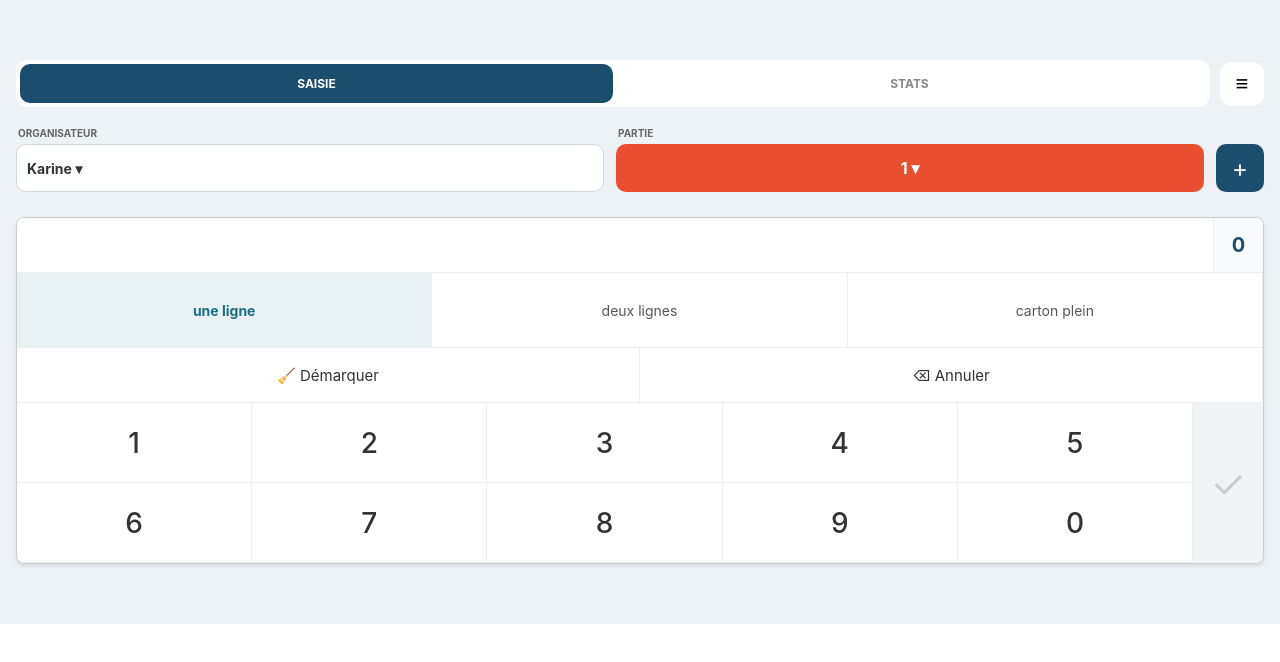
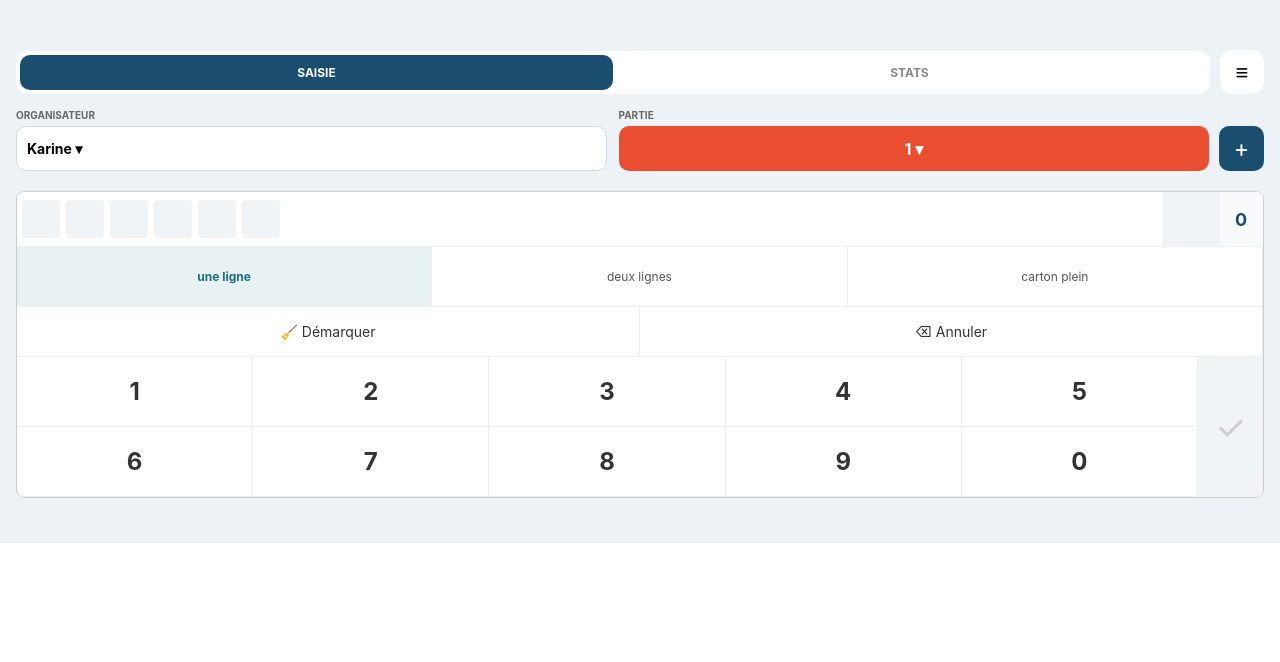
Before and after one commit to Git1602051961/statslotos, a React (Vite) app: page / in a window 1280 px wide. Shown: the top 662 px of the page. Built offline with nearby package versions, Linux system fonts and the light colour scheme.

Commit message:
Update App.tsx

```diff
--- a/App.tsx
+++ b/App.tsx
@@ -1,5 +1,5 @@
-import React, { useState, useEffect } from 'react';
-import { View, Text, TouchableOpacity, StyleSheet, Modal, FlatList, Alert, TextInput, ScrollView } from 'react-native';
+import React, { useState } from 'react';
+import { View, Text, TouchableOpacity, StyleSheet, Modal, FlatList, Alert, TextInput, ScrollView, Dimensions } from 'react-native';
 
 // --- TYPES ---
 interface NumeroSaisi {
@@ -43,7 +43,7 @@ export default function LotoApp() {
       const num = parseInt(nextInput);
       if (num >= 1 && num <= 90) validerNumero(num);
       else {
-        Alert.alert("Erreur", "Le numéro doit être entre 1 et 90");
+        alert("Erreur: Le numéro doit être entre 1 et 90");
         setCurrentInput('');
       }
     } else {
@@ -78,37 +78,10 @@ export default function LotoApp() {
   };
 
   const viderHistorique = () => {
-    Alert.alert("Démarquer", "Voulez-vous vider l'historique ?", [
-      { text: "Non" },
-      { text: "Oui", onPress: () => setOrganisateurs(prev => prev.map(o => o.id === selectedOrgId ? {...o, history:[]} : o)) }
-    ]);
-  };
-
-  const supprimerOrganisateur = () => {
-    if (organisateurs.length <= 1) return;
-    const nouveaux = organisateurs.filter(o => o.id !== selectedOrgId);
-    setOrganisateurs(nouveaux);
-    setSelectedOrgId(nouveaux[0].id);
-    setMenuVisible(false);
-  };
-
-  // --- LOGIQUE STATS ---
-  const getFilteredStats = (filterMode: string, specialType: 'NORMAL' | 'BINGO' | 'SUPER' = 'NORMAL') => {
-    const counts: { [key: number]: number } = {};
-    currentOrg.history.forEach(item => {
-      let match = false;
-      if (specialType === 'NORMAL') match = item.mode === filterMode && item.typePartie !== "Bingo" && item.typePartie !== "Super";
-      else if (specialType === 'BINGO') match = item.typePartie === "Bingo";
-      else if (specialType === 'SUPER') match = item.typePartie === "Super";
-
-      if (match) {
-        if (statPeriod === 'GLOBAL' || item.date === today) {
-          counts[item.val] = (counts[item.val] || 0) + 1;
+    const confirmation = window.confirm("Voulez-vous vraiment démarquer (vider l'historique) ?");
+    if (confirmation) {
+        setOrganisateurs(prev => prev.map(o => o.id === selectedOrgId ? {...o, history:[]} : o));
     }
-      }
-    });
-    return Object.entries(counts).map(([num, count]) => ({ num: parseInt(num), count }))
-      .sort((a, b) => b.count - a.count).slice(0, 10);
   };
 
   return (
@@ -124,38 +97,33 @@ export default function LotoApp() {
 
       {view === 'SAISIE' ? (
         <View style={{flex: 1}}>
-          {/* SÉLECTIONS DU HAUT - PLUS ESPACÉES */}
           <View style={styles.headerSelectionRow}>
             <TouchableOpacity style={styles.flexOne} onPress={() => setModalSelectOrgVisible(true)}>
               <Text style={styles.labelHeader}>ORGANISATEUR</Text>
               <View style={styles.whiteBox}><Text style={styles.boldText} numberOfLines={1}>{currentOrg.nom} ▾</Text></View>
             </TouchableOpacity>
-
             <View style={{width: 12}} />
-
             <TouchableOpacity style={styles.flexOne} onPress={() => setModalPartieVisible(true)}>
               <Text style={styles.labelHeader}>PARTIE</Text>
               <View style={styles.partieBadge}><Text style={styles.partieBadgeText}>{selectedTypePartie} ▾</Text></View>
             </TouchableOpacity>
-
             <TouchableOpacity style={styles.plusBtn} onPress={() => setModalAddOrgVisible(true)}><Text style={{color: '#fff', fontSize: 24}}>+</Text></TouchableOpacity>
           </View>
 
-          {/* PAVÉ NUMÉRIQUE - DESIGN AÉRÉ */}
           <View style={styles.mainNumpadCard}>
-            {/* 1. BARRE HISTORIQUE */}
+            {/* BARRE HISTORIQUE (NUMÉROS EN CARRÉS) */}
             <View style={styles.numHistoryBar}>
               <View style={styles.historyScrollArea}>
                 {[6, 5, 4, 3, 2, 1].map((offset) => {
                   const val = currentOrg.history[offset]?.val;
                   return (
-                    <View key={offset} style={[styles.historySlot, val ? styles.bgBlue : styles.bgEmpty]}>
+                    <View key={offset} style={[styles.historySlotSquare, val ? styles.bgBlue : styles.bgEmpty]}>
                       <Text style={styles.historyText}>{val || ''}</Text>
                     </View>
                   );
                 })}
               </View>
-              <View style={[styles.lastNumSlot, currentOrg.history[0] ? styles.bgBrown : styles.bgEmpty]}>
+              <View style={[styles.lastNumSlotSquare, currentOrg.history[0] ? styles.bgBrown : styles.bgEmpty]}>
                 <Text style={styles.historyText}>{currentOrg.history[0]?.val || ''}</Text>
               </View>
               <View style={styles.counterSection}>
@@ -163,7 +131,6 @@ export default function LotoApp() {
               </View>
             </View>
 
-            {/* 2. MODES DE JEU (Hauteur augmentée) */}
             <View style={styles.modeGrid}>
               {['Une ligne', 'Deux lignes', 'Carton plein'].map(m => (
                 <TouchableOpacity key={m} onPress={() => setMode(m)} style={[styles.modeItem, mode === m && styles.modeItemActive]}>
@@ -172,7 +139,6 @@ export default function LotoApp() {
               ))}
             </View>
 
-            {/* 3. ACTIONS (Plus de marge interne) */}
             <View style={styles.actionRow}>
               <TouchableOpacity style={styles.actionBtn} onPress={viderHistorique}>
                 <Text style={styles.actionBtnText}>🧹 Démarquer</Text>
@@ -182,7 +148,6 @@ export default function LotoApp() {
               </TouchableOpacity>
             </View>
 
-            {/* 4. GRILLE CHIFFRES (Plus haute) */}
             <View style={styles.numpadGrid}>
               <View style={styles.numbersPart}>
                 <View style={styles.keyRow}>
@@ -197,12 +162,10 @@ export default function LotoApp() {
                 </View>
               </View>
               <TouchableOpacity style={styles.checkBtn} onPress={() => { if(currentInput.length === 1) validerNumero(parseInt(currentInput)) }}>
-                <Text style={[styles.checkIcon, currentInput.length === 1 && {color: '#1B6E85'}]}>✓</Text>
+                <Text style={[styles.checkIcon, currentInput.length === 1 ? {color: '#1B6E85'} : {color: '#CCC'}]}>✓</Text>
               </TouchableOpacity>
             </View>
           </View>
-
-          {/* Saisie en cours plus visible */}
           <View style={styles.currentSaisieContainer}>
             {currentInput.length > 0 && <Text style={styles.currentSaisieText}>Entrée : {currentInput}</Text>}
           </View>
@@ -211,47 +174,73 @@ export default function LotoApp() {
         <ScrollView style={styles.statsContainer}>
           <Text style={styles.titleLarge}>Fréquence des numéros</Text>
           <View style={styles.periodRow}>
-            <TouchableOpacity onPress={() => setStatPeriod('JOUR')} style={[styles.periodBtn, statPeriod === 'JOUR' && styles.periodActive]}><Text style={statPeriod === 'JOUR' && {color:'#fff'}}>Aujourd'hui</Text></TouchableOpacity>
-            <TouchableOpacity onPress={() => setStatPeriod('GLOBAL')} style={[styles.periodBtn, statPeriod === 'GLOBAL' && styles.periodActive]}><Text style={statPeriod === 'GLOBAL' && {color:'#fff'}}>Historique</Text></TouchableOpacity>
+            <TouchableOpacity onPress={() => setStatPeriod('JOUR')} style={[styles.periodBtn, statPeriod === 'JOUR' && styles.periodActive]}><Text style={statPeriod === 'JOUR' ? {color:'#fff'} : null}>Aujourd'hui</Text></TouchableOpacity>
+            <TouchableOpacity onPress={() => setStatPeriod('GLOBAL')} style={[styles.periodBtn, statPeriod === 'GLOBAL' && styles.periodActive]}><Text style={statPeriod === 'GLOBAL' ? {color:'#fff'} : null}>Historique</Text></TouchableOpacity>
           </View>
-          <StatSection title="TOP 1 LIGNE" data={getFilteredStats('Une ligne', 'NORMAL')} color="#1B4D6E" />
-          <StatSection title="TOP 2 LIGNES" data={getFilteredStats('Deux lignes', 'NORMAL')} color="#E94E31" />
-          <StatSection title="TOP CARTON PLEIN" data={getFilteredStats('Carton plein', 'NORMAL')} color="#6A4C93" />
-          <View style={styles.statSeparator} />
-          <StatSection title="TOP BINGO" data={getFilteredStats('', 'BINGO')} color="#DAA520" />
-          <StatSection title="TOP SUPER" data={getFilteredStats('', 'SUPER')} color="#2E8B57" />
         </ScrollView>
       )}
 
-      {/* --- MODALES --- */}
-      <Modal visible={modalPartieVisible} transparent>
-        <View style={styles.overlay}><View style={styles.modalContentLarge}>
+      {/* --- MODALES AVEC BOUTON FERMER --- */}
+
+      {/* Modale Partie */}
+      <Modal visible={modalPartieVisible} transparent animationType="fade">
+        <View style={styles.overlay}>
+            <View style={styles.modalContentLarge}>
+                <View style={styles.modalHeader}>
                     <Text style={styles.titleLarge}>Choisir la Partie</Text>
+                    <TouchableOpacity onPress={() => setModalPartieVisible(false)}><Text style={styles.closeX}>✕</Text></TouchableOpacity>
+                </View>
                 <ScrollView contentContainerStyle={styles.gridParties}>
                     {Array.from({length:21}, (_,i)=>(i+1).toString()).map(p => (
                     <TouchableOpacity key={p} style={[styles.partSquare, selectedTypePartie === p && {backgroundColor:'#E94E31'}]} onPress={()=>{setSelectedTypePartie(p); setModalPartieVisible(false);}}><Text style={[styles.partText, selectedTypePartie === p && {color:'#fff'}]}>{p}</Text></TouchableOpacity>
                     ))}
-            {["Spéciale", "Bingo", "Super"].map(p => (
-              <TouchableOpacity key={p} style={[styles.btnSpecial, selectedTypePartie === p && {backgroundColor:'#E94E31'}]} onPress={()=>{setSelectedTypePartie(p); setModalPartieVisible(false);}}><Text style={[styles.btnSpecialText, selectedTypePartie === p && {color:'#fff'}]}>{p}</Text></TouchableOpacity>
-            ))}
                 </ScrollView>
-        </View></View>
+                <TouchableOpacity style={styles.closeBtnFull} onPress={() => setModalPartieVisible(false)}><Text style={styles.closeBtnText}>FERMER</Text></TouchableOpacity>
+            </View>
+        </View>
       </Modal>
 
-      <Modal visible={modalAddOrgVisible} transparent><View style={styles.overlay}><View style={styles.modalContent}>
-        <TextInput style={styles.input} placeholder="Nom de l'organisateur" value={newOrgName} onChangeText={setNewOrgName} autoFocus />
-        <TouchableOpacity style={styles.primaryBtn} onPress={()=>{if(!newOrgName) return; const id=Date.now().toString(); setOrganisateurs([...organisateurs,{id,nom:newOrgName,history:[]}]); setSelectedOrgId(id); setNewOrgName(''); setModalAddOrgVisible(false);}}><Text style={{color:'#fff', fontWeight: 'bold'}}>CRÉER</Text></TouchableOpacity>
-      </View></View></Modal>
+      {/* Modale Ajouter Org */}
+      <Modal visible={modalAddOrgVisible} transparent animationType="slide">
+        <View style={styles.overlay}>
+            <View style={styles.modalContent}>
+                <Text style={styles.modalTitle}>Nouvel Organisateur</Text>
+                <TextInput style={styles.input} placeholder="Nom..." value={newOrgName} onChangeText={setNewOrgName} autoFocus />
+                <View style={styles.modalRowBtns}>
+                    <TouchableOpacity style={[styles.halfBtn, {backgroundColor: '#ccc'}]} onPress={() => setModalAddOrgVisible(false)}><Text>ANNULER</Text></TouchableOpacity>
+                    <TouchableOpacity style={[styles.halfBtn, {backgroundColor: '#1B4D6E'}]} onPress={()=>{if(!newOrgName) return; const id=Date.now().toString(); setOrganisateurs([...organisateurs,{id,nom:newOrgName,history:[]}]); setSelectedOrgId(id); setNewOrgName(''); setModalAddOrgVisible(false);}}><Text style={{color:'#fff'}}>CRÉER</Text></TouchableOpacity>
+                </View>
+            </View>
+        </View>
+      </Modal>
 
-      <Modal visible={modalSelectOrgVisible} transparent><View style={styles.overlay}><View style={styles.modalContent}>
+      {/* Modale Selectionner Org */}
+      <Modal visible={modalSelectOrgVisible} transparent animationType="fade">
+        <View style={styles.overlay}>
+            <View style={styles.modalContent}>
+                <View style={styles.modalHeader}><Text style={styles.modalTitle}>Sélect. Organisateur</Text><TouchableOpacity onPress={()=>setModalSelectOrgVisible(false)}><Text style={styles.closeX}>✕</Text></TouchableOpacity></View>
                 <FlatList data={organisateurs} renderItem={({item})=>(<TouchableOpacity style={styles.orgItem} onPress={()=>{setSelectedOrgId(item.id); setModalSelectOrgVisible(false);}}><Text style={{fontSize: 16}}>{item.nom}</Text></TouchableOpacity>)} />
-      </View></View></Modal>
+                <TouchableOpacity style={styles.closeBtnFull} onPress={()=>setModalSelectOrgVisible(false)}><Text style={styles.closeBtnText}>FERMER</Text></TouchableOpacity>
+            </View>
+        </View>
+      </Modal>
 
+      {/* Menu Principal */}
       <Modal visible={menuVisible} transparent>
         <TouchableOpacity style={styles.overlay} onPress={() => setMenuVisible(false)}>
           <View style={styles.modalContent}>
-            <TouchableOpacity style={styles.modalItem} onPress={supprimerOrganisateur}><Text style={{color: 'red', fontWeight: 'bold'}}>Supprimer cet organisateur</Text></TouchableOpacity>
-            <TouchableOpacity style={styles.modalItem} onPress={() => setMenuVisible(false)}><Text>Fermer</Text></TouchableOpacity>
+            <TouchableOpacity style={styles.modalItem} onPress={() => {
+                if(organisateurs.length > 1) {
+                    const nouveaux = organisateurs.filter(o => o.id !== selectedOrgId);
+                    setOrganisateurs(nouveaux);
+                    setSelectedOrgId(nouveaux[0].id);
+                    setMenuVisible(false);
+                } else {
+                    alert("Impossible de supprimer le dernier organisateur");
+                }
+            }}><Text style={{color: 'red', fontWeight: 'bold'}}>Supprimer cet organisateur</Text></TouchableOpacity>
+            <View style={{height: 1, backgroundColor: '#eee', width: '100%'}} />
+            <TouchableOpacity style={styles.modalItem} onPress={() => setMenuVisible(false)}><Text style={{fontWeight: 'bold', color: '#1B4D6E'}}>FERMER</Text></TouchableOpacity>
           </View>
         </TouchableOpacity>
       </Modal>
@@ -259,99 +248,75 @@ export default function LotoApp() {
   );
 }
 
-const StatSection = ({ title, data, color }: any) => (
-  <View style={{marginBottom: 25}}>
-    <Text style={{fontWeight:'bold', color, fontSize: 12, marginBottom: 10}}>{title}</Text>
-    <View style={{flexDirection:'row', flexWrap:'wrap'}}>
-      {data.map((it:any) => (
-        <View key={it.num} style={{alignItems:'center', marginRight:12, marginBottom:10}}>
-          <View style={{width:34, height:34, borderRadius:17, backgroundColor:color, justifyContent:'center', alignItems:'center'}}><Text style={{color:'#fff', fontWeight:'bold', fontSize:13}}>{it.num}</Text></View>
-          <Text style={{fontSize:10, color:'#666', marginTop: 2}}>x{it.count}</Text>
-        </View>
-      ))}
-    </View>
-  </View>
-);
-
 const styles = StyleSheet.create({
-  container: { flex: 1, backgroundColor: '#EDF2F7', paddingHorizontal: 16, paddingTop: 60 },
-  topNav: { flexDirection: 'row', alignItems: 'center', marginBottom: 20 },
+  container: { flex: 1, backgroundColor: '#EDF2F7', paddingHorizontal: 16, paddingTop: 50 },
+  topNav: { flexDirection: 'row', alignItems: 'center', marginBottom: 15 },
   tabContainer: { flexDirection: 'row', backgroundColor: '#fff', borderRadius: 12, padding: 4, flex: 1, marginRight: 10 },
-  tabBtn: { flex: 1, paddingVertical: 12, alignItems: 'center', borderRadius: 10 },
+  tabBtn: { flex: 1, paddingVertical: 10, alignItems: 'center', borderRadius: 10 },
   tabActive: { backgroundColor: '#1B4D6E' },
   tabText: { color: '#888', fontWeight: 'bold', fontSize: 12 },
   tabTextActive: { color: '#fff' },
   iconBtn: { backgroundColor: '#fff', width: 44, height: 44, borderRadius: 12, justifyContent: 'center', alignItems: 'center' },
+  headerSelectionRow: { flexDirection: 'row', alignItems: 'flex-end', marginBottom: 20 },
+  labelHeader: { fontSize: 10, color: '#666', fontWeight: 'bold', marginBottom: 5 },
+  whiteBox: { backgroundColor: '#fff', borderRadius: 10, padding: 10, height: 45, justifyContent: 'center', borderWidth: 1, borderColor: '#D1D9E0' },
+  boldText: { fontWeight: 'bold', fontSize: 14 },
+  flexOne: { flex: 1 },
+  partieBadge: { backgroundColor: '#E94E31', borderRadius: 10, height: 45, justifyContent: 'center', alignItems: 'center' },
+  partieBadgeText: { color: '#fff', fontWeight: 'bold', fontSize: 16 },
+  plusBtn: { backgroundColor: '#1B4D6E', width: 45, height: 45, borderRadius: 10, justifyContent: 'center', alignItems: 'center', marginLeft: 10 },
 
-  headerSelectionRow: { flexDirection: 'row', alignItems: 'flex-end', marginBottom: 25 },
-  labelHeader: { fontSize: 10, color: '#666', fontWeight: 'bold', marginBottom: 5, marginLeft: 2 },
-  whiteBox: { backgroundColor: '#fff', borderRadius: 10, padding: 10, height: 48, justifyContent: 'center', borderWidth: 1, borderColor: '#D1D9E0' },
-  boldText: { fontWeight: 'bold', fontSize: 14, color: '#333' },
-  flexOne: { flex: 1 },
-  partieBadge: { backgroundColor: '#E94E31', borderRadius: 10, height: 48, justifyContent: 'center', alignItems: 'center' },
-  partieBadgeText: { color: '#fff', fontWeight: 'bold', fontSize: 16 },
-  plusBtn: { backgroundColor: '#1B4D6E', width: 48, height: 48, borderRadius: 10, justifyContent: 'center', alignItems: 'center', marginLeft: 12 },
-
-  // PAVÉ NUMÉRIQUE AÉRÉ
-  mainNumpadCard: {
-    backgroundColor: '#fff',
-    borderRadius: 8,
-    borderWidth: 1,
-    borderColor: '#ccc',
-    overflow: 'hidden',
-    elevation: 3,
-    shadowColor: '#000', shadowOffset: { width: 0, height: 2 }, shadowOpacity: 0.1, shadowRadius: 4
-  },
-
+  // BANDE BLANCHE AVEC CARRÉS
+  mainNumpadCard: { backgroundColor: '#fff', borderRadius: 8, borderWidth: 1, borderColor: '#ccc', overflow: 'hidden' },
   numHistoryBar: { flexDirection: 'row', height: 55, backgroundColor: '#fff', borderBottomWidth: 1, borderBottomColor: '#eee' },
   historyScrollArea: { flex: 1, flexDirection: 'row', alignItems: 'center', paddingLeft: 5 },
-  historySlot: { width: 40, height: 40, borderRadius: 20, justifyContent: 'center', alignItems: 'center', marginRight: 5 },
-  lastNumSlot: { width: 55, height: 55, justifyContent: 'center', alignItems: 'center' },
+  historySlotSquare: { width: 38, height: 38, borderRadius: 4, justifyContent: 'center', alignItems: 'center', marginRight: 6 },
+  lastNumSlotSquare: { width: 55, height: 55, justifyContent: 'center', alignItems: 'center', borderLeftWidth: 1, borderLeftColor: '#eee' },
   bgBlue: { backgroundColor: '#1B6E85' },
   bgBrown: { backgroundColor: '#A5522E' },
-  bgEmpty: { backgroundColor: 'transparent' },
-  counterSection: { width: 50, backgroundColor: '#F8F9FA', alignItems: 'center', justifyContent: 'center', borderLeftWidth: 1, borderLeftColor: '#eee' },
-  historyText: { color: '#fff', fontSize: 20, fontWeight: 'bold' },
-  counterText: { fontSize: 20, color: '#1B4D6E', fontWeight: 'bold' },
+  bgEmpty: { backgroundColor: '#F0F4F7' },
+  counterSection: { width: 45, backgroundColor: '#F8F9FA', alignItems: 'center', justifyContent: 'center', borderLeftWidth: 1, borderLeftColor: '#eee' },
+  historyText: { color: '#fff', fontSize: 18, fontWeight: 'bold' },
+  counterText: { fontSize: 18, color: '#1B4D6E', fontWeight: 'bold' },
 
-  modeGrid: { flexDirection: 'row', height: 75, borderBottomWidth: 1, borderBottomColor: '#eee' },
+  modeGrid: { flexDirection: 'row', height: 60, borderBottomWidth: 1, borderBottomColor: '#eee' },
   modeItem: { flex: 1, justifyContent: 'center', alignItems: 'center', borderRightWidth: 1, borderRightColor: '#eee' },
   modeItemActive: { backgroundColor: '#E8F1F3' },
-  modeItemText: { textAlign: 'center', fontSize: 14, color: '#555', paddingHorizontal: 5 },
+  modeItemText: { fontSize: 12, color: '#555' },
   modeItemTextActive: { color: '#1B6E85', fontWeight: 'bold' },
-
-  actionRow: { flexDirection: 'row', height: 55, borderBottomWidth: 1, borderBottomColor: '#eee' },
-  actionBtn: { flex: 1, flexDirection: 'row', justifyContent: 'center', alignItems: 'center', borderRightWidth: 1, borderRightColor: '#eee' },
-  actionBtnText: { fontSize: 15, color: '#333' },
-
-  numpadGrid: { flexDirection: 'row', height: 160 }, // Hauteur augmentée
+  actionRow: { flexDirection: 'row', height: 50, borderBottomWidth: 1, borderBottomColor: '#eee' },
+  actionBtn: { flex: 1, justifyContent: 'center', alignItems: 'center', borderRightWidth: 1, borderRightColor: '#eee' },
+  actionBtnText: { fontSize: 14, color: '#333' },
+  numpadGrid: { flexDirection: 'row', height: 140 },
   numbersPart: { flex: 1 },
   keyRow: { flexDirection: 'row', flex: 1, borderBottomWidth: 1, borderBottomColor: '#eee' },
   key: { flex: 1, justifyContent: 'center', alignItems: 'center', borderRightWidth: 1, borderRightColor: '#eee' },
-  keyText: { fontSize: 28, color: '#333', fontWeight: '500' },
-  checkBtn: { width: 70, justifyContent: 'center', alignItems: 'center', backgroundColor: '#F0F4F7' },
-  checkIcon: { fontSize: 40, color: '#CCC' },
+  keyText: { fontSize: 24, color: '#333', fontWeight: 'bold' },
+  checkBtn: { width: 65, justifyContent: 'center', alignItems: 'center', backgroundColor: '#F0F4F7' },
+  checkIcon: { fontSize: 35 },
+  currentSaisieContainer: { height: 40, justifyContent: 'center', marginTop: 5 },
+  currentSaisieText: { textAlign: 'center', fontSize: 16, fontWeight: 'bold', color: '#1B6E85' },
 
-  currentSaisieContainer: { height: 50, justifyContent: 'center', marginTop: 10 },
-  currentSaisieText: { textAlign: 'center', fontSize: 18, fontWeight: 'bold', color: '#1B6E85' },
-
-  // STATS ET MODALES
-  statsContainer: { flex: 1, backgroundColor: '#fff', borderRadius: 15, padding: 20 },
-  statSeparator: { height: 1, backgroundColor: '#eee', marginVertical: 20 },
-  titleLarge: { fontSize: 18, fontWeight: 'bold', marginBottom: 20, textAlign: 'center', color: '#1B4D6E' },
-  periodRow: { flexDirection: 'row', justifyContent: 'center', marginBottom: 20 },
-  periodBtn: { paddingVertical: 8, paddingHorizontal: 16, borderRadius: 20, backgroundColor: '#eee', marginHorizontal: 8 },
+  // MODALES
+  overlay: { flex: 1, backgroundColor: 'rgba(0,0,0,0.7)', justifyContent: 'center', alignItems: 'center' },
+  modalContent: { backgroundColor: '#fff', width: '85%', padding: 20, borderRadius: 15 },
+  modalContentLarge: { backgroundColor: '#fff', width: '90%', maxHeight: '80%', padding: 20, borderRadius: 15 },
+  modalHeader: { flexDirection: 'row', justifyContent: 'space-between', alignItems: 'center', marginBottom: 15 },
+  modalTitle: { fontSize: 18, fontWeight: 'bold' },
+  closeX: { fontSize: 24, color: '#999', padding: 5 },
+  gridParties: { flexDirection: 'row', flexWrap: 'wrap', justifyContent: 'space-between' },
+  partSquare: { width: '18%', aspectRatio: 1, backgroundColor: '#F0F4F8', justifyContent: 'center', alignItems: 'center', marginBottom: 10, borderRadius: 8 },
+  partText: { fontWeight: 'bold' },
+  input: { borderBottomWidth: 2, borderColor: '#1B4D6E', marginBottom: 20, fontSize: 18, padding: 5 },
+  modalRowBtns: { flexDirection: 'row', justifyContent: 'space-between' },
+  halfBtn: { flex: 0.48, padding: 12, borderRadius: 8, alignItems: 'center' },
+  closeBtnFull: { backgroundColor: '#F0F4F8', padding: 12, borderRadius: 8, marginTop: 15, alignItems: 'center' },
+  closeBtnText: { fontWeight: 'bold', color: '#666' },
+  orgItem: { padding: 15, borderBottomWidth: 1, borderBottomColor: '#eee' },
+  modalItem: { padding: 20, alignItems: 'center', width: '100%' },
+  statsContainer: { flex: 1, backgroundColor: '#fff', padding: 20, borderRadius: 15 },
+  titleLarge: { fontSize: 18, fontWeight: 'bold', color: '#1B4D6E' },
+  periodRow: { flexDirection: 'row', justifyContent: 'center', marginTop: 15 },
+  periodBtn: { paddingVertical: 8, paddingHorizontal: 15, borderRadius: 20, backgroundColor: '#eee', marginHorizontal: 5 },
   periodActive: { backgroundColor: '#1B4D6E' },
-  overlay: { flex: 1, backgroundColor: 'rgba(0,0,0,0.6)', justifyContent: 'center', alignItems: 'center' },
-  modalContent: { backgroundColor: '#fff', width: '85%', padding: 25, borderRadius: 15 },
-  modalContentLarge: { backgroundColor: '#fff', width: '90%', maxHeight: '85%', padding: 20, borderRadius: 15 },
-  gridParties: { flexDirection: 'row', flexWrap: 'wrap', justifyContent: 'space-between' },
-  partSquare: { width: '18%', aspectRatio: 1, backgroundColor: '#F0F4F8', justifyContent: 'center', alignItems: 'center', marginBottom: 12, borderRadius: 8 },
-  partText: { fontWeight: 'bold', fontSize: 16 },
-  btnSpecial: { width: '31%', padding: 12, backgroundColor: '#F0F4F8', alignItems: 'center', marginBottom: 12, borderRadius: 8 },
-  btnSpecialText: { fontSize: 12, fontWeight: 'bold' },
-  input: { borderBottomWidth: 2, borderColor: '#1B4D6E', marginBottom: 25, fontSize: 18, padding: 8 },
-  primaryBtn: { backgroundColor: '#1B4D6E', padding: 15, borderRadius: 10, alignItems: 'center' },
-  orgItem: { padding: 18, borderBottomWidth: 1, borderBottomColor: '#eee' },
-  modalItem: { padding: 15, alignItems: 'center' }
 });
```
Lines whose indentation alone changed are shown as unchanged.
